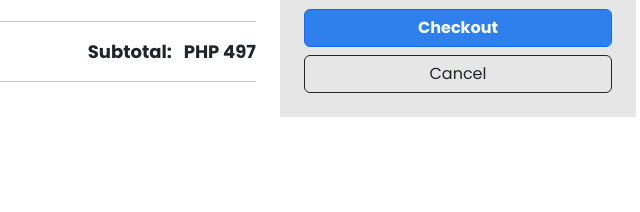
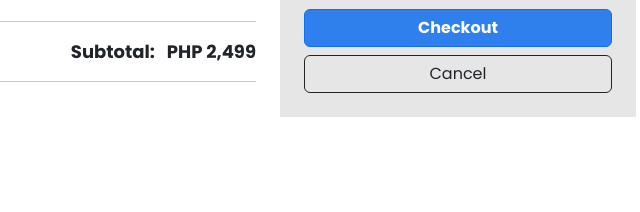
Before and after one commit to SteevsLee/drixdrip, a plain HTML site: page cart/cart.html in a window 1280 px wide. Shown: the part 370-582 px from the top of the page, 562-1202 px from the left. Drawn offline with nearby package versions, Linux system fonts and the light colour scheme.

Commit message:
Update cart.html

```diff
--- a/cart/cart.html
+++ b/cart/cart.html
@@ -117,7 +117,7 @@
                 </div>
 
                 <hr />
-                <div class="text-end fw-bold" style="font-size: 18px;">Subtotal: <span class="ms-2">PHP 497</span></div>
+                <div class="text-end fw-bold" style="font-size: 18px;">Subtotal: <span class="ms-2">PHP 2,499</span></div>
                 <hr />
             </div>
 
```
